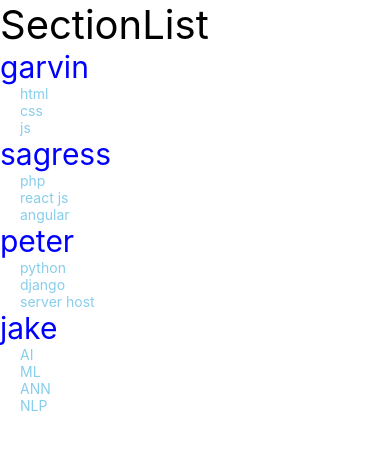
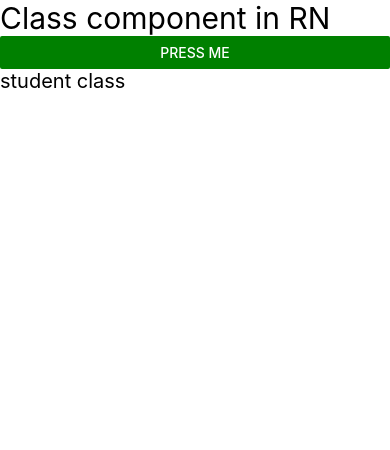
Before and after one commit to itsmegarvin/Firstapp, a React Native app: screen / in a window 390 px wide. Shown: the top 450 px of the page. Built offline with nearby package versions, Linux system fonts and the light colour scheme.

Commit message:
class component    App.js

```diff
--- a/App.js
+++ b/App.js
@@ -1,66 +1,43 @@
 import React from "react";
-import { Text, View, StyleSheet, SectionList } from "react-native";
+import { Text, View, Button } from "react-native";
 
-const App = () =>
-  //component name always capital
-  {
-    const Users = [
-      //this is array
-      {
-        //this is object
-        id: 1,
-        name: "garvin",
-        data:['html','css','js']
-      },
-      {
-        id: 2,
-        name: "sagress",
-        data:['php','react js','angular']
-      },
-      {
-        id: 3,
-        name: "peter",
-        data:['python','django','server host']
-      },
-      {
-        id: 10,
-        name: "jake",
-        data:['AI','ML','ANN','NLP']
-      }
-    ];
+class App extends React.Component {
+  fruit = () => {
+    console.warn("apple");
+  };
 
+  render() {
     return (
       <View>
-        <Text style={{ fontSize: 40 }}>SectionList</Text>
-        <SectionList
-          sections={Users}
-          renderItem={ ({item}) =>
-              <Text style={styles.styling}>{item}</Text>
-          }
-          renderSectionHeader={ ({section:{name}}) => (<Text style={{fontSize:30, color:"blue"}}>{name}</Text>)}
-
-          />
+        <Text style={{ fontSize: 30 }}>Class component in RN</Text>
+        <Button
+          title="press me"
+          color="green"
+          onPress={() => this.fruit()}
+        ></Button>
+        <Student />
       </View>
     );
-  };
+  }
+}
 
-const styles= StyleSheet.create({
-  styling:{
-    fontsize:20,
-    color:'skyblue',
-    marginLeft:20
+class Student extends React.Component {
+  render() {
+    return <Text style={{ fontSize: 20 }}>student class</Text>;
   }
-
-})
-
+}
 
 export default App;
 
 /*
+>why class component ?
+ -sometimes we may have to deal with the application that were developed many years ago. that means which used class component. so for that also we have to get the Prior knowledge about the class component.
+> it is just like the class in OOP programming language with inheriting the properties of react using the keyword extend.
 
-> SectionList is used for list with array inside an array therfore nested array.
-> also section list have same syntax as FlatList but provides feature to include an header.
-> but we can also include array inside array in FlatList but it is difficult to manipulate.
+>we cant use const let for the varible in class component
+>why render used?
+  - basically class does not return anything but if functions does. so there is function kept inside that class that returns something. that function is nothing but render(){}
+
 
 
 */
```
